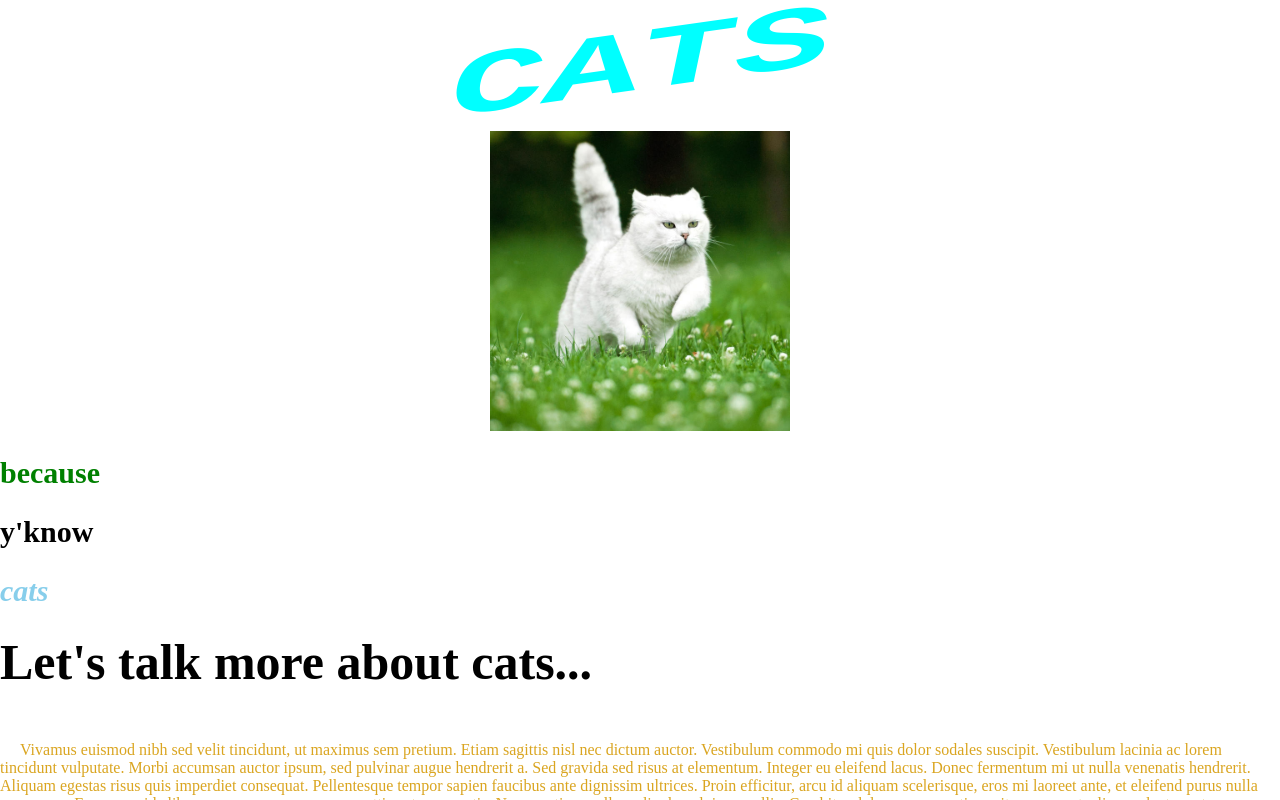
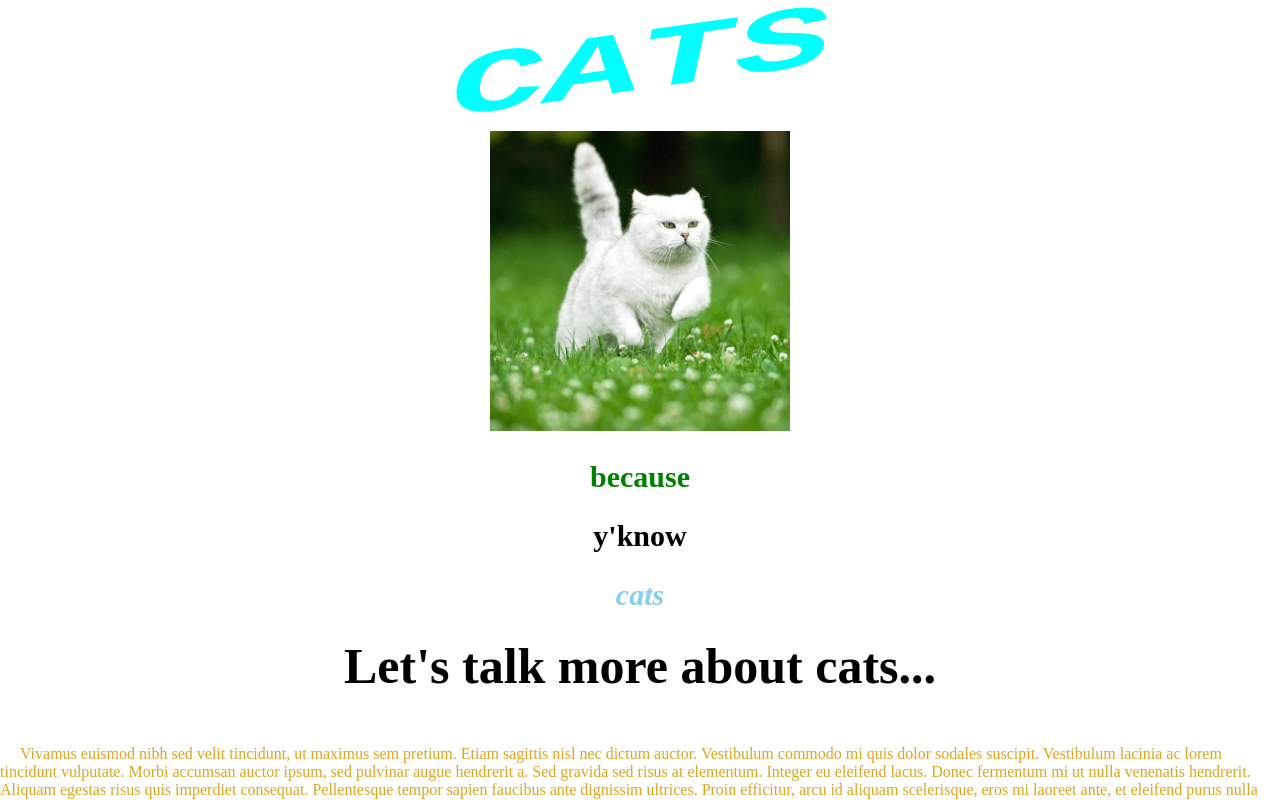
Before and after one commit to AmeliaPoulain/JonasSimpleSite, a plain HTML site: page index.html in a window 1280 px wide. Drawn offline with Linux system fonts and the light colour scheme.

Commit message:
Fixed the problem where the img link took up the span of the line, instead of of wrapped around.

```diff
--- a/index.html
+++ b/index.html
@@ -23,15 +23,17 @@
 
 
 
+<div id="catlink">
+            <a href="http://www.reddit.com/r/cats" target="_blank" >
 
 
-        <div class="CatPic">
 
-            <a href="http://www.reddit.com/r/cats" target="_blank">
-                <img src="catfrolick.jpg" alt="frolicking catto">
+            <img id="CatPic" src="catfrolick.jpg" alt="frolicking catto">
+
+
             </a>
+
         </div>
-
 
 
         <h2 id="h2Because">because</h2>
--- a/style.css
+++ b/style.css
@@ -2,9 +2,7 @@
 
 div.CatsTitle {
     transform:matrix(1.98,-0.28,-0.24,1.14,0,0);
--ms-transform:matrix(1.98,-0.28,-0.24,1.14,0,0);
--webkit-transform:matrix(1.98,-0.28,-0.24,1.14,0,0);
-font-size: 60px;
+    font-size: 60px;
    border-width: 0px;
    grid-row-end: 100px;
    padding: 0px;
@@ -43,6 +41,10 @@ html,body {
    color: green;
 }
 
+h1, h2, h3 {
+    text-align: center;
+}
+
 h2 {
    font-size: 30px;
 }
@@ -52,15 +54,19 @@ h3 {
    margin-top: 0px;
 }
 
-div.CatPic img {
+#CatPic {
    height: 300px;
- width: 300px;
- margin-left: auto;
-    margin-right: auto;
-    display: block;
+    width: 300px;
+    display: inline-block;
+
+
 }
 
 p {
    text-align: left;
    text-indent: 20px;
-};
+}
+
+#catlink {
+    text-align: center;
+}
```
